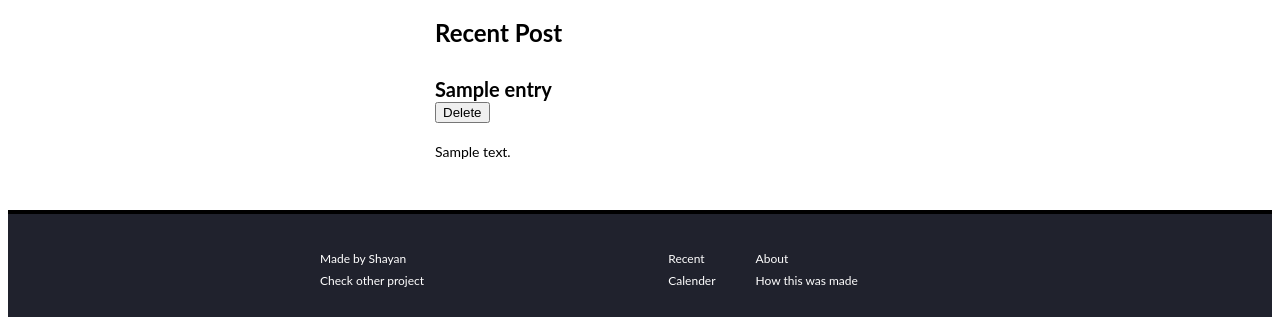
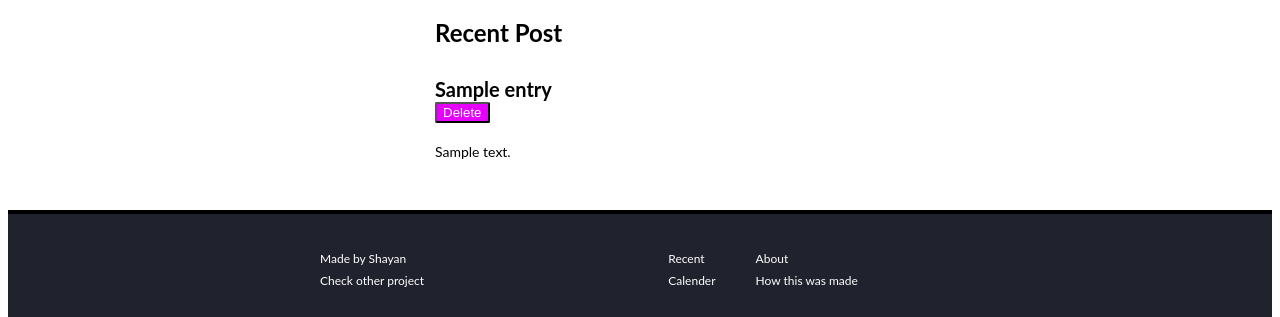
Before and after one commit to Ariri-San/python-microblog, a Flask app: template templates/home.html in a window 1280 px wide. Shown: the part 345-662 px from the top of the page. Run offline with Flask 2, Linux system fonts and the light colour scheme; the template is opened without the code that fills it: most values are stand-ins (such as "Sample title", 1, 10 or a date in 2020).

Commit message:
Update style.css

```diff
--- a/static/css/style.css
+++ b/static/css/style.css
@@ -137,6 +137,17 @@
     height: inherit;
 }
 
+.button_delete {
+    background-color: rgb(230, 0, 255);
+    color: white;
+    border-radius: 2px;
+}
+
+.button_delete:hover {
+    background-color: rgb(179, 0, 199);
+    box-shadow: 2px 3px 5px rgb(104, 104, 104);
+}
+
 /*--------- footer ---------*/
 
 
```
